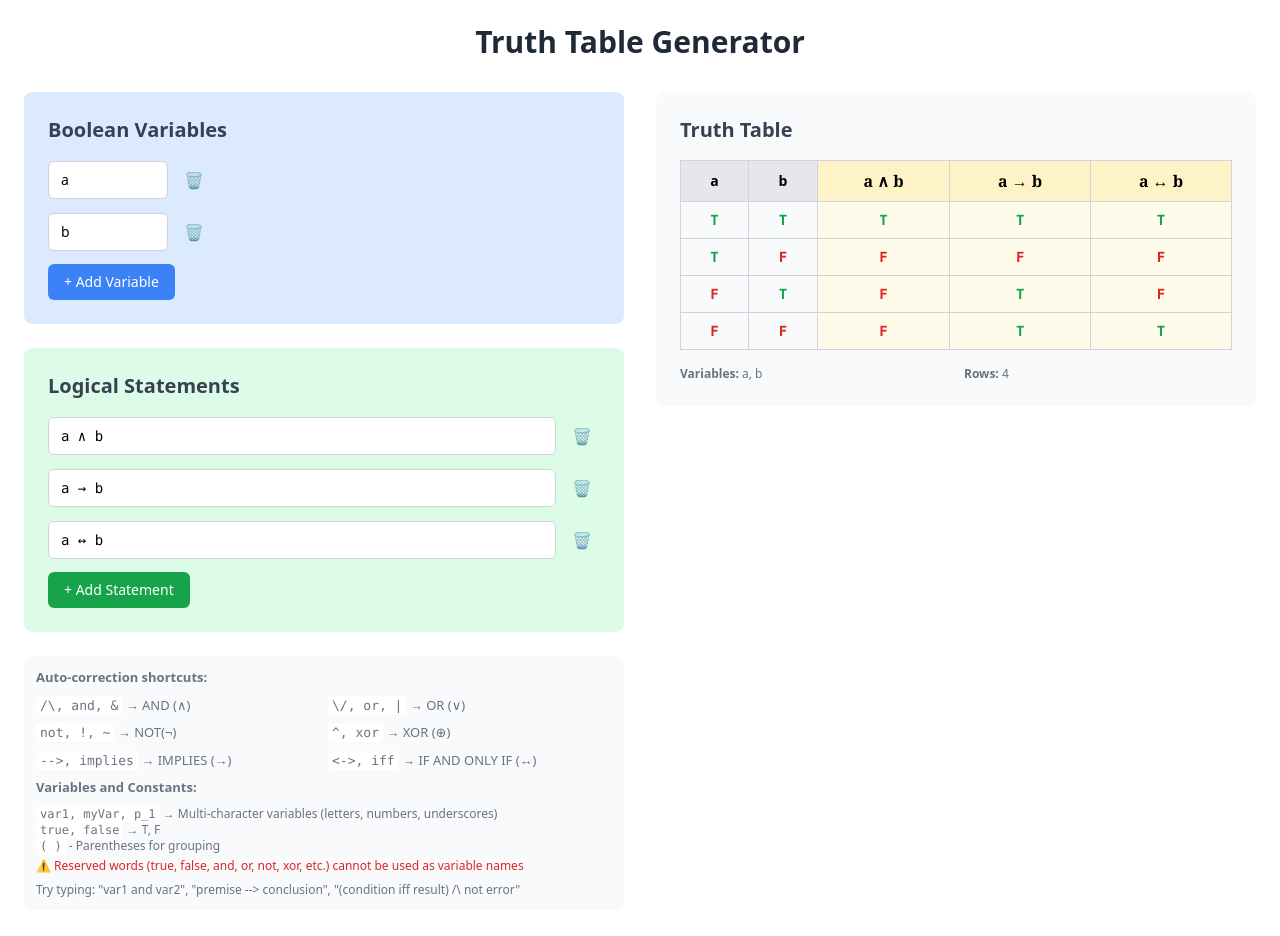
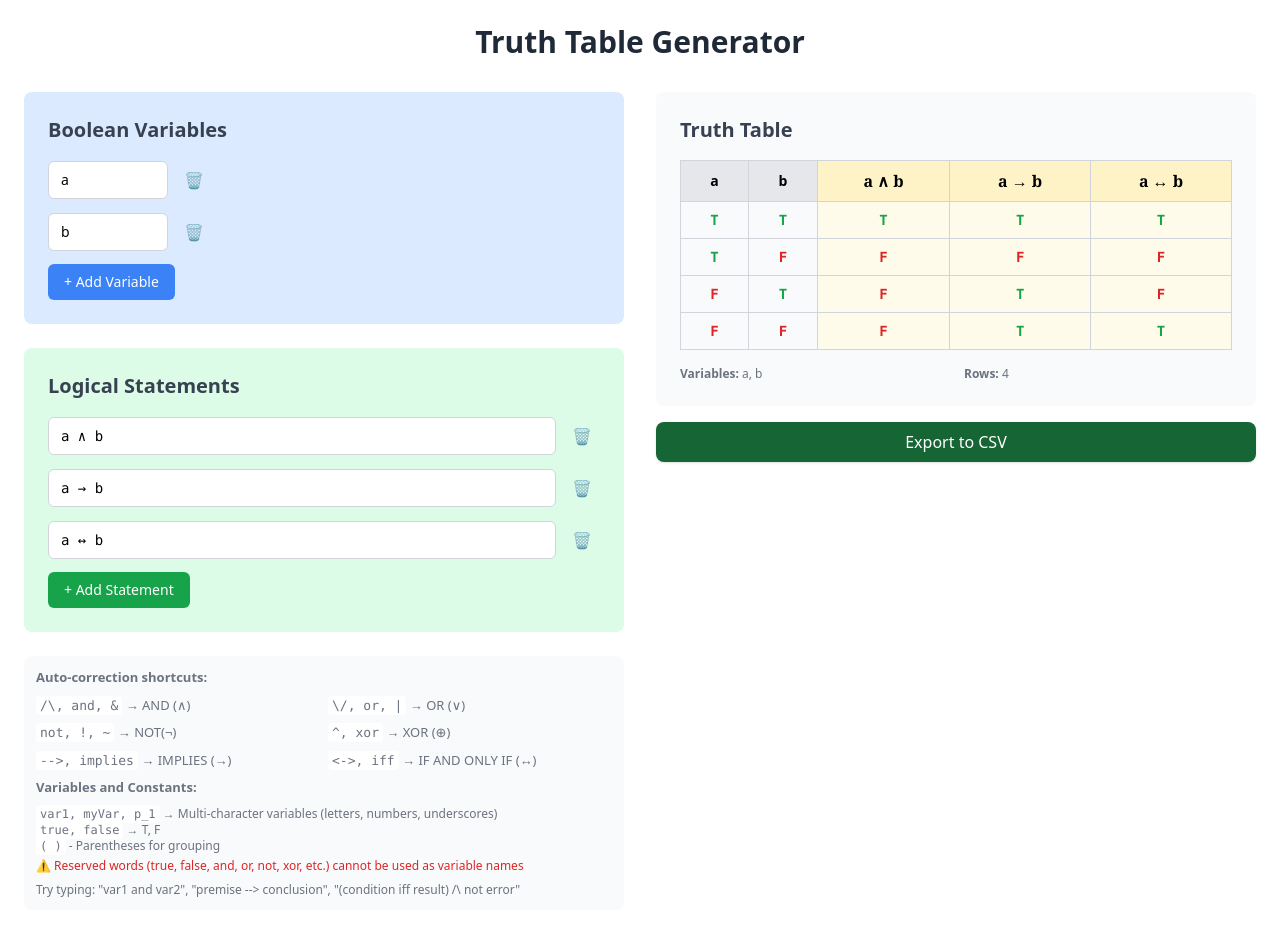
Before and after one commit to arjbarber/truth-table-generator, a React (Create React App) app: page / in a window 1280 px wide. Shown: the top 936 px of the page. Built offline with nearby package versions, Linux system fonts and the light colour scheme.

Commit message:
added export button

```diff
--- a/src/App.js
+++ b/src/App.js
@@ -59,6 +59,32 @@ const TruthTableGenerator = () => {
     generateTruthTable();
   }, [generateTruthTable]);
 
+  const exportToCSV = () => {
+    let csvContent = "data:text/csv;charset=utf-8,";
+
+    csvContent += "Site: truthtable.andrewbarber.dev\n";
+
+    const headers = [...variables, ...statements];
+    csvContent += headers.join(",") + "\n";
+
+    truthTable.forEach(row => {
+      const rowValues = [
+        ...row.values.map(v => (v ? "T" : "F")),
+        ...row.results.map(r => (r ? "T" : "F"))
+      ];
+      csvContent += rowValues.join(",") + "\n";
+    });
+
+    const encodedUri = encodeURI(csvContent);
+    const link = document.createElement("a");
+    link.setAttribute("href", encodedUri);
+    link.setAttribute("download", "truth_table.csv");
+    document.body.appendChild(link);
+    link.click();
+    document.body.removeChild(link);
+  };
+
+
   return (
     <div className="min-h-screen bg-slate-50">
       <div className="max-w-7xl mx-auto p-6 bg-white font-sans">
@@ -95,6 +121,11 @@ const TruthTableGenerator = () => {
             variables={variables}
             statements={statements}
           />
+          {/* Export button */}
+          <button
+            onClick={exportToCSV}
+            className="mt-4 w-full px-4 py-2 bg-green-800 text-white rounded-lg shadow hover:bg-gray-900 transition"
+          >Export to CSV</button>
         </div>
       </div>
       </div>
```
